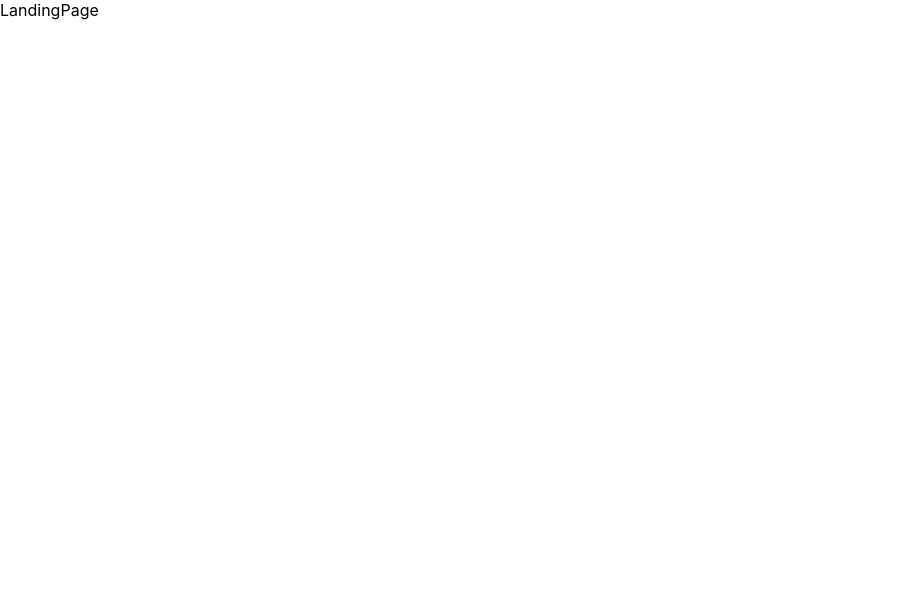
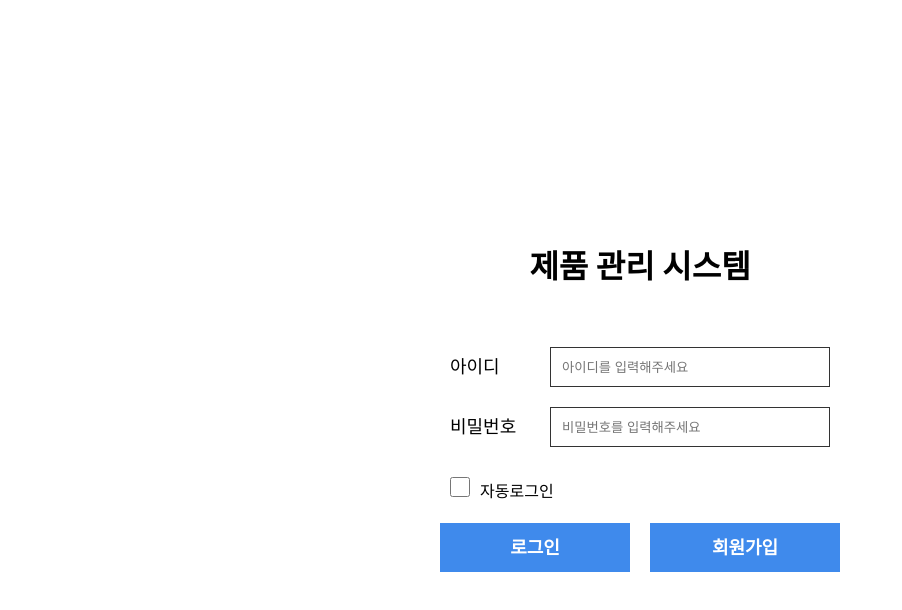
Before and after one commit to Leeje98/company-s_first_assignment, a React (Create React App) app: page / in a window 1280 px wide. Shown: the top 610 px of the page, without its empty margins (0-902 px from the left). Built offline with nearby package versions, Linux system fonts and the light colour scheme.

Commit message:
0914-17-07

```diff
--- a/src/App.js
+++ b/src/App.js
@@ -3,9 +3,9 @@ import React from "react";
 import { BrowserRouter, Route, Routes } from "react-router-dom";
 
 
-import LandingPage from "./pages/LandingPage";
 import JoinPage from "./pages/JoinPage";
 import LoginPage from "./pages/LoginPage";
+import MainPage from './pages/MainPage';
 
 
 function App() {
@@ -13,9 +13,9 @@ function App() {
     <>
       <BrowserRouter>
         <Routes>
-          <Route path='/' element={<LandingPage/>} />
+          <Route path='/' element={<LoginPage/>} />
           <Route path='/join' element={<JoinPage />} />
-          <Route path='/login' element={<LoginPage />} />
+          <Route path='/main' element={<MainPage />} />
         </Routes>
       </BrowserRouter>
 
--- a/src/pages/LandingPage.jsx
+++ /dev/null
@@ -1,7 +0,0 @@
-import React from 'react'
-
-export default function LandingPage() {
-  return (
-    <div>LandingPage</div>
-  )
-}
--- a/src/pages/LoginPage.jsx
+++ b/src/pages/LoginPage.jsx
@@ -90,9 +90,7 @@ const Button = styled.div`
 
 
 export default function LoginPage() {
-  const [ idValue, setIdVelue ] = useState({
-    value: ''
-  })
+  const [ idValue, setIdVelue ] = useState('')
   const [ password, setPassowrod ] = useState('')
 
   const handleChangeId = (event) => {
@@ -116,18 +114,23 @@ export default function LoginPage() {
   } // 비밀번호 입력란 한글 입력 불가 기능 // input password 고유기능으로 한글은 입력 되지 않는듯하다
 
 
-  // function loginBtnClick() {
   const loginBtnClick = () => {
 
     const ID = 'bpns1234'
     const PW = 'bpns1234!!'
+    // 임의로 등록한 회원정보 - 로그인 기능 테스트에 적용
 
-    if(idValue.value !== ID ) {
+    if( idValue !== ID ) {
       alert('존재하지 않는 아이디입니다')
-      setIdVelue.value = ''
-      setIdVelue.focus()
+      setIdVelue('')
+    } else if( idValue === ID && password !== PW) {
+      alert('패스워드를 확인해주세요')
+      setPassowrod('')
+    } else if( idValue === ID && password === PW) {
+      alert('로그인 되었습니다')
+      window.open('/', '_self')
     }
-  } // 로그인버튼 클릭시 조건 확인
+  } // 로그인버튼 클릭시 조건 확인 -> 조건만족시 페이지 이동
 
   return (
     <Container>
@@ -141,9 +144,7 @@ export default function LoginPage() {
       <InputBox>
         <Name>비밀번호</Name>
         <Input id='password' name='passoword' placeholder='비밀번호를 입력해주세요'
-                // type='password'
-                type='text'
-                value={password} onChange={handleChangePw}/>
+                type='password' value={password} onChange={handleChangePw}/>
       </InputBox>
 
       <CheckInput
```
